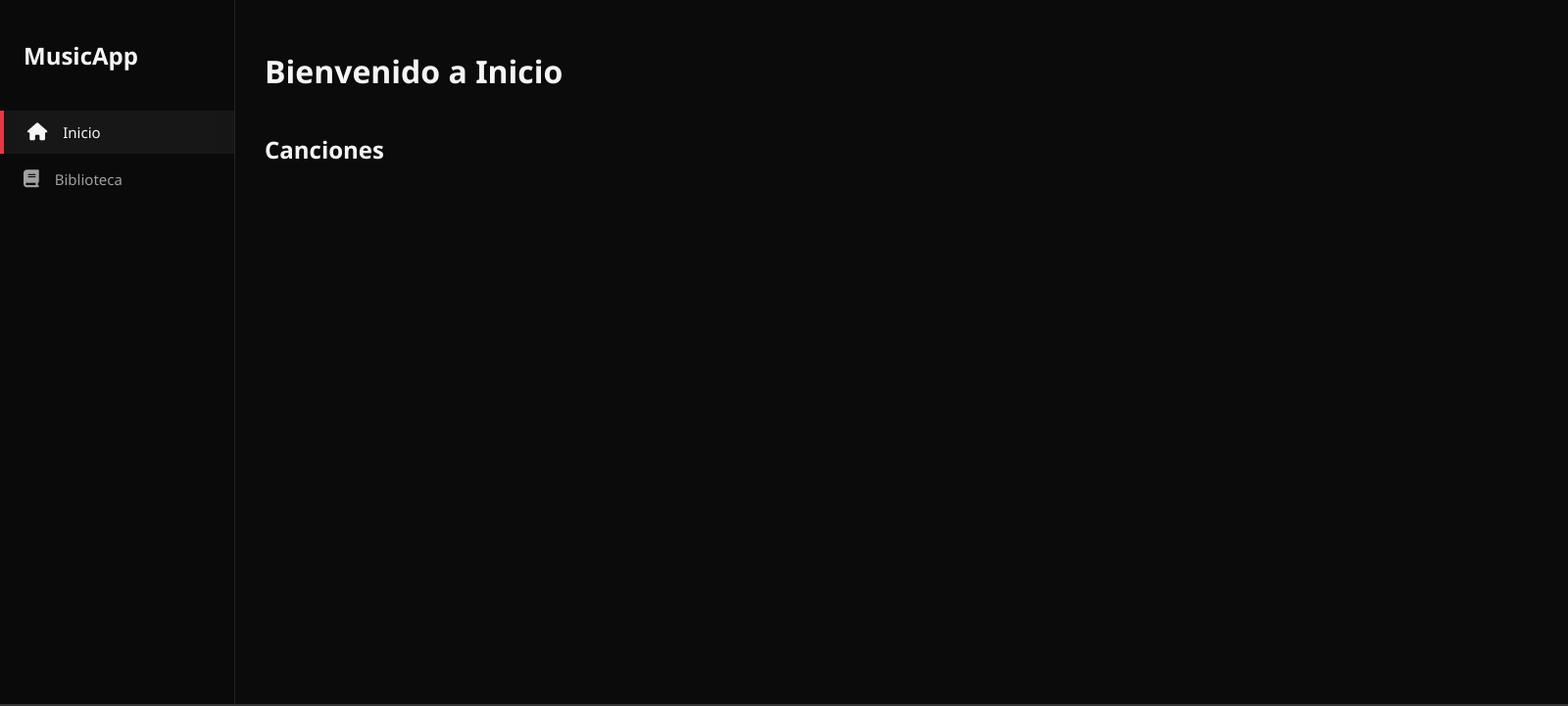
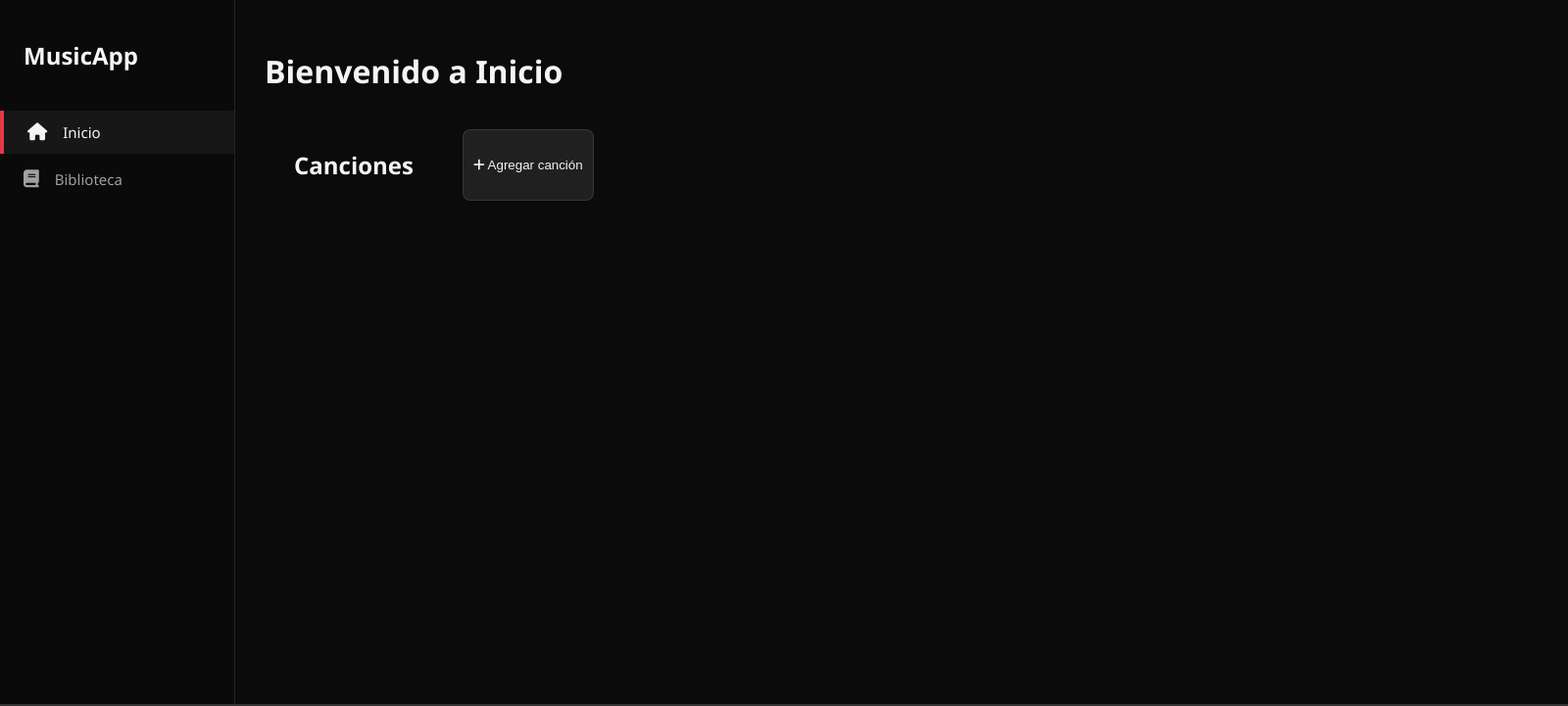
Before and after one commit to JuanRdz05/music-player, an Electron app: page index.html in a window 1600 px wide. Shown: the top 721 px of the page at 98% size. Drawn offline with Linux system fonts and the light colour scheme; no server answers.

Commit message:
boton de agregar canción añadido

```diff
--- a/CSS/home.css
+++ b/CSS/home.css
@@ -132,3 +132,36 @@
 	overflow: hidden;
 	text-overflow: ellipsis;
 }
+
+/*Agregar canción button*/
+
+.add-song-btn {
+	border: 1px solid rgba(255, 255, 255, 0.1);
+	border-radius: 8px;
+	padding: 5px 10px;
+	color: var(--blanco);
+	background-color: var(--negro-mas-oscuro);
+	cursor: pointer;
+	transition:
+		background-color 0.2s ease,
+		border-color 0.2s ease,
+		color 0.2s ease,
+		transform 0.2s ease,
+		box-shadow 0.2s ease;
+}
+
+.add-song-btn:hover {
+	background-color: var(--rojo);
+}
+
+.add-song-btn:active {
+	transform: scale(0.98);
+}
+
+.header-container {
+	display: flex;
+	justify-content: flex-start;
+	flex-direction: row;
+	gap: 50px;
+	padding-left: 30px;
+}
--- a/JS/renderer.js
+++ b/JS/renderer.js
@@ -532,13 +532,13 @@ async function iniciarReproductor() {
 
 	//Subir y bajar volumen
 	document.addEventListener("keydown", (e) => {
-		if (e.ctrlKey && e.code === "ArrowUp") {
+		if (e.code === "ArrowUp") {
 			e.preventDefault();
 			volume.value = Number(volume.value) + 10;
 			volume.dispatchEvent(new Event("input"));
 		}
 
-		if (e.ctrlKey && e.code === "ArrowDown") {
+		if (e.code === "ArrowDown") {
 			e.preventDefault();
 			volume.value = Number(volume.value) - 10;
 			volume.dispatchEvent(new Event("input"));
--- a/pages/home.html
+++ b/pages/home.html
@@ -10,7 +10,12 @@
 	</header>
 
 	<section class="home-content">
-		<h2 class="ms-3">Canciones</h2>
+		<div class="header-container">
+			<h2 class="ms-3">Canciones</h2>
+			<button class="add-song-btn" id="addSongBtn">
+				<i class="fa-solid fa-plus"></i> Agregar canción
+			</button>
+		</div>
 		<div class="song-list-container">
 			<div class="card-container"></div>
 		</div>
```
